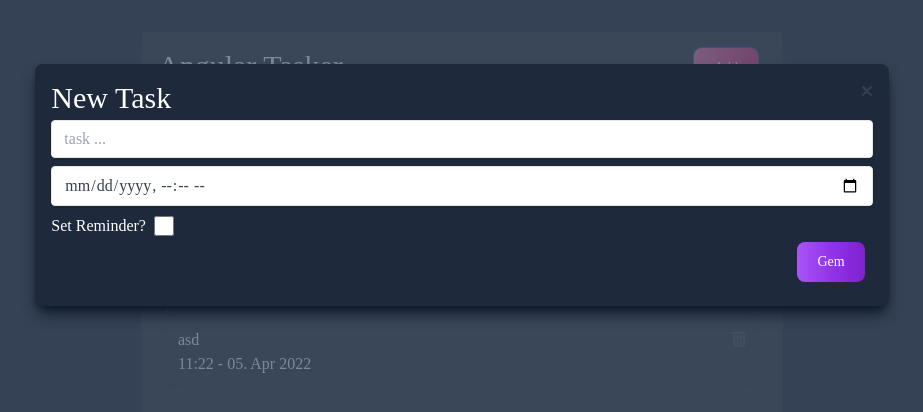
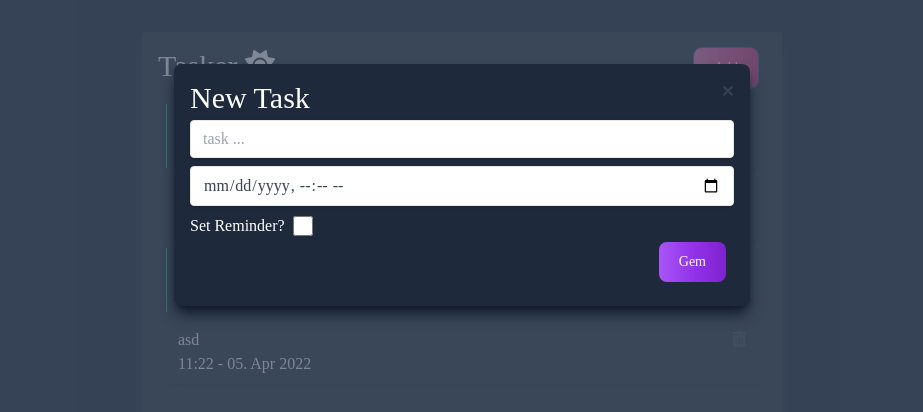
Before and after one commit to Dennienajs/Tasker, an Angular app: page / in a window 1280 px wide. Both pictures are taken after a click on the button "Add". Shown: the top 412 px of the page, without its empty margins (178-1101 px from the left). Built offline with nearby package versions, Linux system fonts and the light colour scheme; data requests are answered from the project's data file.

Commit message:
added darkmode toggle

```diff
--- a/src/app/components/add-task/add-task.component.html
+++ b/src/app/components/add-task/add-task.component.html
@@ -6,7 +6,7 @@
   class="absolute bg-opacity-50 dark:bg-opacity-70 z-10 left-0 top-0 w-full h-full overflow-auto bg-slate-200 dark:bg-slate-600"
 >
   <div
-    class="z-50 p-4 h-auto w-2/3 mx-auto my-16 dark:bg-slate-800 dark:shadow-lg dark:shadow-slate-900 rounded-lg"
+    class="z-50 p-4 h-auto w-2/3 mx-auto my-16 bg-white max-w-xl dark:bg-slate-800 shadow-lg dark:shadow-slate-900 rounded-lg"
     (click)="$event.stopPropagation()"
   >
     <div class="flex justify-between">
--- a/src/app/components/header/header.component.html
+++ b/src/app/components/header/header.component.html
@@ -1,5 +1,14 @@
 <div class="flex justify-between dark:bg-gray-800">
-  <h1 class="text-3xl text-gray-900 dark:text-white">{{ title }}</h1>
+  <h1 class="text-3xl text-gray-900 dark:text-white">
+    {{ title }}
+
+    <fa-icon
+      title="Darkmode?"
+      class="hover:text-gray-400"
+      [icon]="darkmodeIcon"
+      (click)="toggleDarkMode()"
+    ></fa-icon>
+  </h1>
   <app-button
     text="Add"
     [color]="randomColor"
--- a/src/app/components/header/header.component.ts
+++ b/src/app/components/header/header.component.ts
@@ -2,6 +2,7 @@ import { Component, OnInit } from '@angular/core';
 import { Subscription } from 'rxjs';
 import { UiService } from 'src/app/services/ui.service';
 import { Colors } from "../button/button.component";
+import { faMoon as moon, faSun as sun } from '@fortawesome/free-solid-svg-icons';
 
 @Component({
   selector: 'app-header',
@@ -11,9 +12,10 @@ import { Colors } from "../button/button.component";
 export class HeaderComponent implements OnInit {
   public colors = Colors;
   randomColor: Colors = Math.round(Math.random() * 7)
-  title = 'Angular Tasker';
+  title = 'Tasker';
   isShowingAddTask = false;
   subscription: Subscription;
+  darkmodeIcon = sun;
 
 
   constructor(private uiService: UiService) {
@@ -27,5 +29,30 @@ export class HeaderComponent implements OnInit {
   toggleAddTask = () =>
     this.uiService.toggleAddTask();
 
+  toggleDarkMode() {
+    toggleDarkMode();
+    if (this.darkmodeIcon === moon) {
+      this.darkmodeIcon = sun;
+    } else {
+      this.darkmodeIcon = moon;
+    }
+  }
 
 }
+
+function toggleDarkMode() {
+  console.log("toggleDarkMode()");
+  const key = "dark";
+
+  var root = document.getElementById("htmlRoot")!;
+
+  if (root.classList.contains(key)) {
+    root.classList.remove(key);
+    localStorage.setItem(key, "false");
+    console.log("removed dark");
+  } else {
+    root.classList.add(key);
+    localStorage.setItem(key, "true");
+    console.log("added dark");
+  }
+}
--- a/src/index.html
+++ b/src/index.html
@@ -1,11 +1,21 @@
 <!DOCTYPE html>
-<html lang="en" class="dark">
+<html id="htmlRoot" lang="en" class="dark">
   <head>
     <meta charset="utf-8" />
     <title>Tasker</title>
     <base href="/" />
     <meta name="viewport" content="width=device-width, initial-scale=1" />
     <link rel="icon" type="image/x-icon" href="favicon.ico" />
+    <script>
+      const key = "dark";
+      // first time => key not found return null
+      if (localStorage.getItem(key) === null) {
+        console.log("isDark === null");
+        localStorage.setItem(key, "true");
+      } else if (localStorage.getItem(key) === "false") {
+        localStorage.setItem(key, "false");
+      }
+    </script>
   </head>
   <body class="bg-slate-50 dark:bg-slate-900 h-screen pt-8">
     <app-root></app-root>
```
